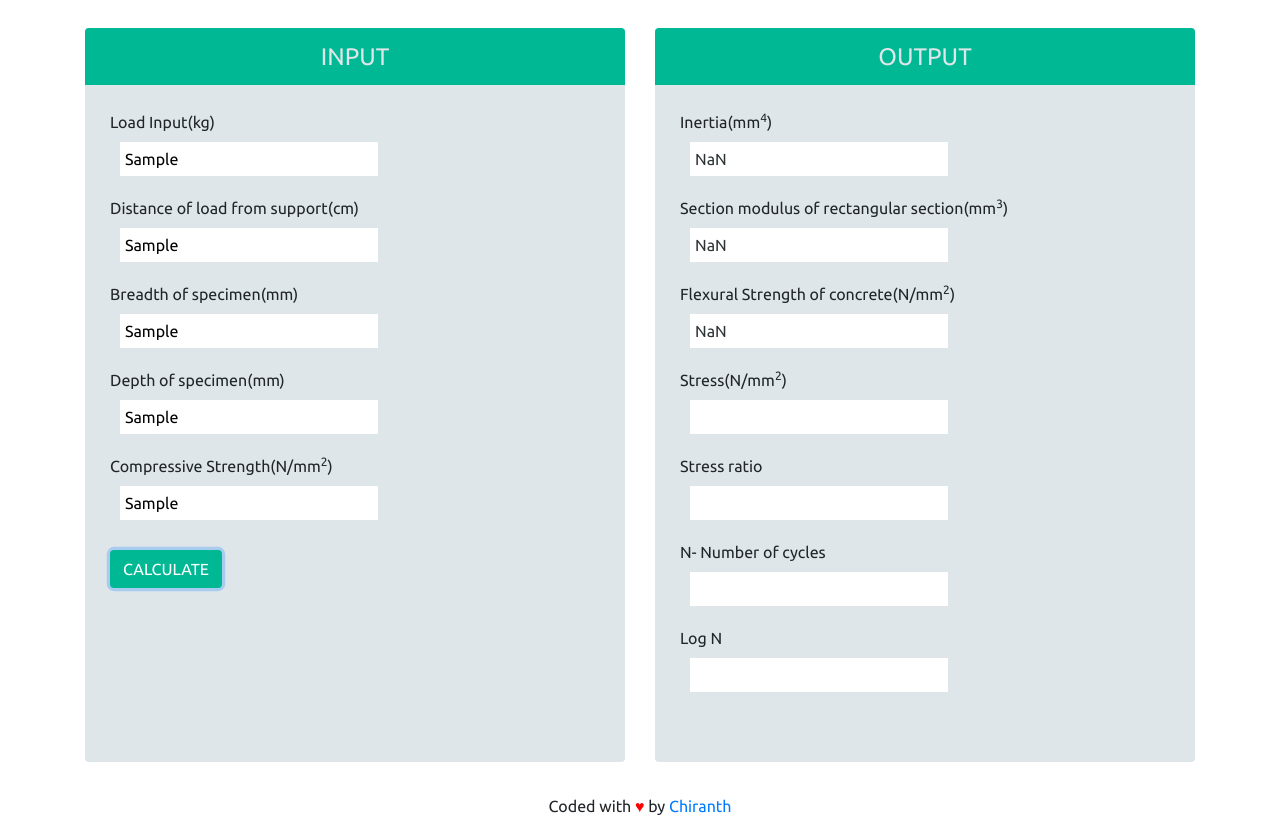
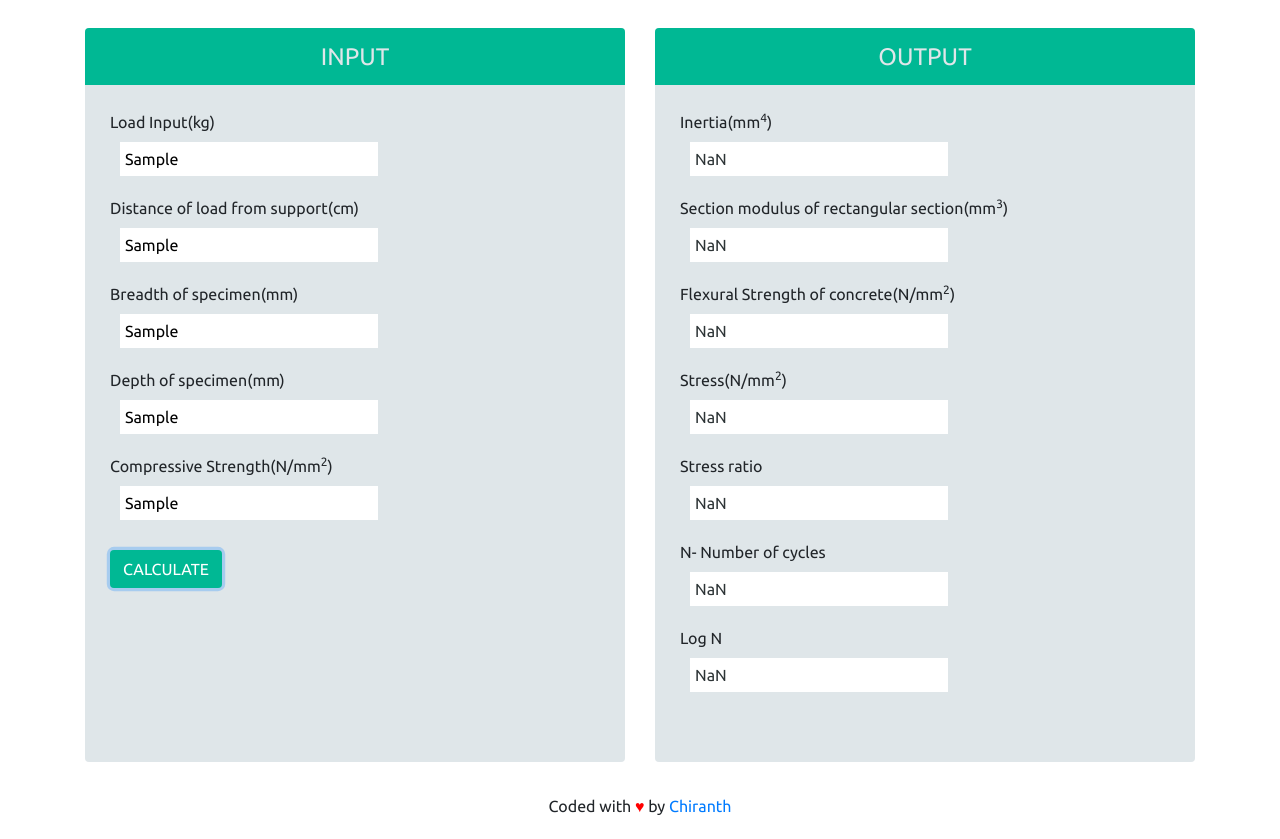
Before and after one commit to chiranthkothari/fatigue, a plain HTML site: page index.html in a window 1280 px wide. Both pictures are taken after typing "Sample", "Sample", "Sample", "Sample", "Sample" into the empty fields and a click on the button "CALCULATE". Drawn offline with nearby package versions, Linux system fonts and the light colour scheme.

Commit message:
Update index.html

```diff
--- a/index.html
+++ b/index.html
@@ -89,7 +89,7 @@
 			strength.value= ((Math.sqrt(fck))*0.7).toFixed(4);
 			load=(loadInput/2)*9.81;
 			stress= document.getElementById('stress');
-			stres.value= ((load*distance*10)/secmod.value).toFixed(4);
+			stress.value= ((load*distance*10)/secmod.value).toFixed(4);
 			sr= document.getElementById('sr');
 			sr.value= (stress.value/strength.value).toFixed(2);
 			logCycles= document.getElementById('logCycles');
```
